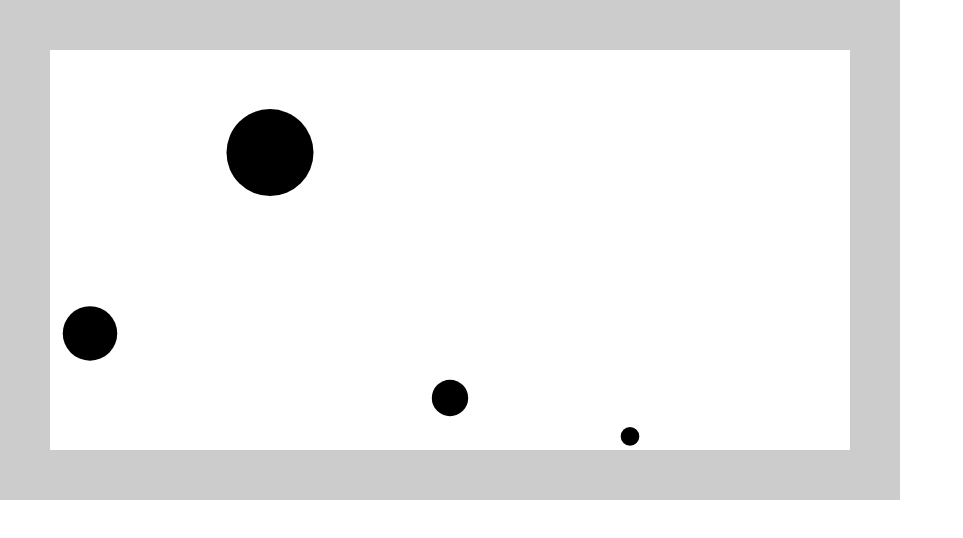
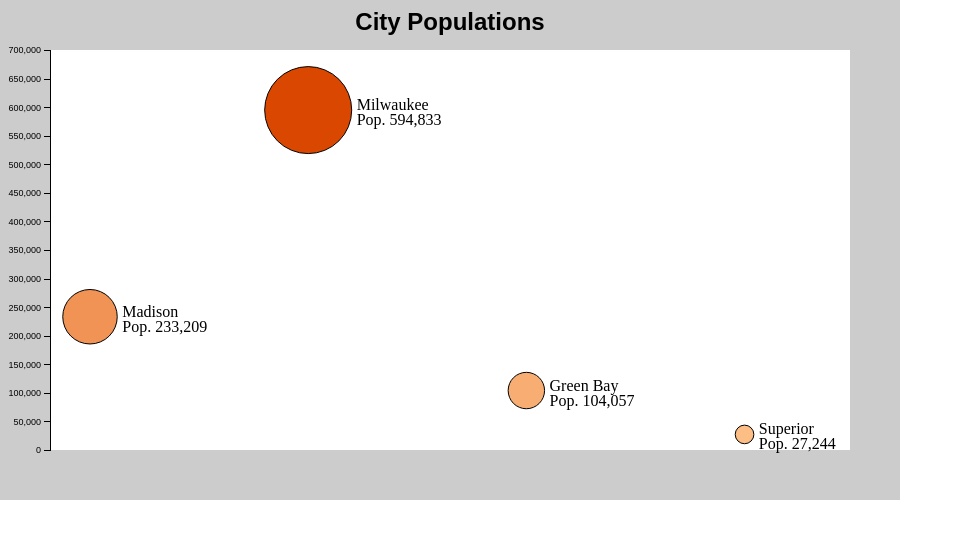
Before and after one commit to aileenclarke/unit-3, a plain HTML site: page index.html in a window 1280 px wide. Shown: the whole page, without its empty margins (0-963 px from the left). Drawn offline with Linux system fonts and the light colour scheme.

Commit message:
Activity 8 progress

```diff
--- a/css/style.css
+++ b/css/style.css
@@ -7,3 +7,22 @@ body{
     height: 100vh;
     width: 100vw;
 }
+
+.axis path,
+.axis line {
+    fill: none;
+    stroke: black;
+    stroke-width: 1px;
+    shape-rendering: crispEdges;
+}
+
+.axis text {
+    font-family: sans-serif;
+    font-size: .9em;
+}
+
+.title {
+    font-family: sans-serif;
+    font-size: 1.5em;
+    font-weight: bold;
+}
--- a/js/main.js
+++ b/js/main.js
@@ -47,6 +47,36 @@ window.onload = function(){
         }
     ];
 
+    // create the scale and set range and domain
+    var x = d3.scaleLinear()
+        .range([90, 810])
+        .domain([0, 3.3]);
+
+    // find the minimum and maximum populations in array cityPop
+    var minPop = d3.min(cityPop, function(d){
+        return d.population;
+    });
+
+    var maxPop = d3.max(cityPop, function(d){
+        return d.population;
+    });
+
+    // create scale for circles center and y coor
+    var y = d3.scaleLinear()
+        .range([450, 50]) //was 440, 95
+        .domain([0, 700000]); //was minPop, maxPop
+
+    // color scale generator
+    var color = d3.scaleLinear()
+        .range([
+            "#FDBE85",
+            "#D94701"
+        ])
+        .domain([
+            minPop,
+            maxPop
+        ]);
+
     var circles = container.selectAll(".circles") // create empty selection in order to create new elements (circles) based on dataArray
         .data(cityPop) // feed array to .data operator
         .enter() // no parameters, joins data to selection
@@ -61,9 +91,68 @@ window.onload = function(){
             return Math.sqrt(area/Math.PI);
         })
         .attr("cx", function(d, i) {
-            return 90 + (i *180);
+            return x(i);
         })
         .attr("cy", function(d){
-            return 450 - d.population * .0005;
-        });
+            return y(d.population);
+        })
+        .style("fill", function(d, i){
+            return color(d.population);
+        })
+        .style("stroke", "#000");
+
+        // create y axis generator
+        var yAxis = d3.axisLeft(y);
+
+        // create axis g element and add axis
+        var axis = container.append("g")
+            .attr("class", "axis")
+            .attr("transform", "translate(50,0)")
+            .call(yAxis)
+
+        // create text element and add title
+        var title = container.append("text")
+            .attr("class", "title")
+            .attr("text-anchor", "middle") // center justify text in the container element
+            .attr("x", 450)
+            .attr("y", 30)
+            .text("City Populations");
+
+        var labels = container.selectAll(".labels") // why do we use .selectAll?
+            .data(cityPop)
+            .enter()
+            .append("text")
+            .attr("class", "labels")
+            .attr("text-anchor", "left")
+            .attr("y", function(d){
+                //vertical position centered on each circle
+                return y(d.population);
+            });
+
+        //first line of label
+        var nameLine = labels.append("tspan")
+            .attr("class", "nameLine")
+            .attr("x", function(d,i){
+                //horizontal position to the right of each circle
+                return x(i) + Math.sqrt(d.population * 0.01 / Math.PI) + 5;
+            })
+            .text(function(d){
+                return d.city;
+            });
+
+        //create format generator
+        var format = d3.format(",");
+
+        //second line of label
+        var popLine = labels.append("tspan")
+            .attr("class", "popLine")
+            .attr("x", function(d,i){
+                //horizontal position to the right of each circle
+                return x(i) + Math.sqrt(d.population * 0.01 / Math.PI) + 5;
+            })
+            .attr("dy", "15") // vertical offset
+            .text(function(d){
+                return "Pop. " + format(d.population);
+            });
+
 };
```
